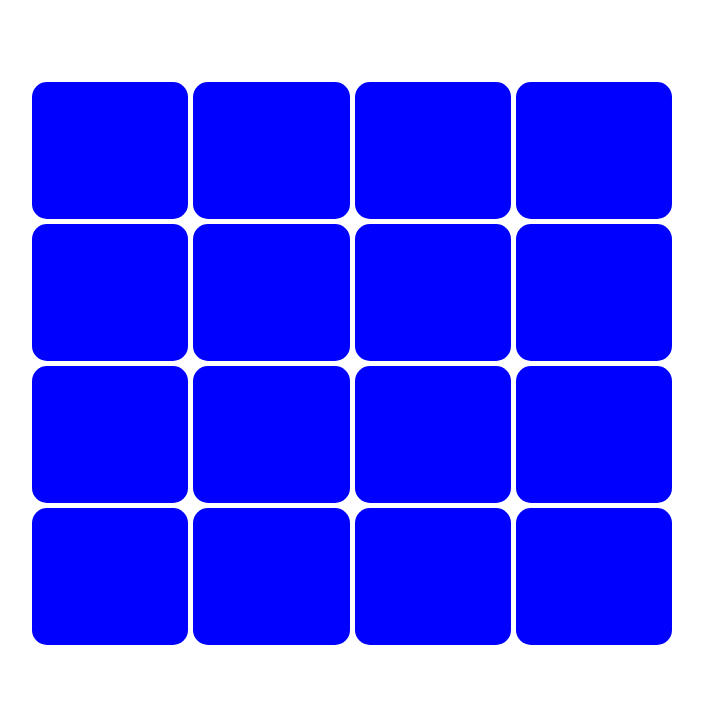
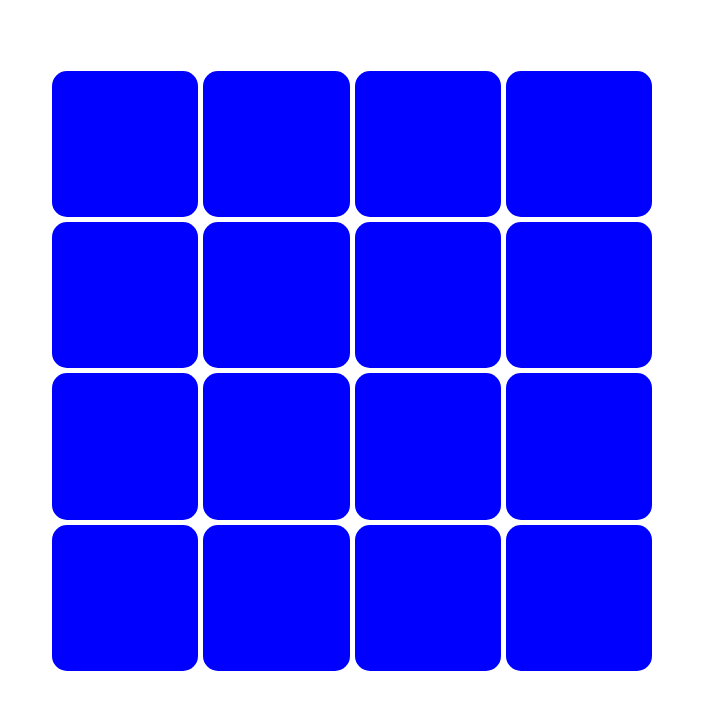
Before and after one commit to nikita539/simple-games, a website built with Parcel: page flash-cards/index.html in a window 1280 px wide. Shown: the part 55-764 px from the top of the page, without its empty margins (288-991 px from the left). Built offline with nearby package versions, Linux system fonts and the light colour scheme.

Commit message:
css styles refactoring

```diff
--- a/flash-cards/index.css
+++ b/flash-cards/index.css
@@ -1,3 +1,9 @@
+:root {
+    --large-screen-size-card-container: 600px;
+    --mid-screen-size-card-container: 400px;
+    --small-screen-size-card-container: 250px;
+}
+
 body {
     width: 100vw;
     height: 100vh;
@@ -12,14 +18,19 @@ body {
     flex-grow: 1;
 }
 
+.main {
+    flex-grow: 10;
+}
+
 .cards_container {
     display: grid;
     grid-template-columns: repeat(4, 1fr);
     gap: 5px;
-    margin: 100px auto;
-    flex-grow: 10;
-    height: 100%;
-    width: 50%;
+    height: var( --large-screen-size-card-container );
+    width: var( --large-screen-size-card-container );
+    position: relative;
+    left: calc( 50% - (1/2 * var(--large-screen-size-card-container)) );
+    top: calc( 50% - ( 1/2 * var(--large-screen-size-card-container)) );
 }
 
 .flash_card {
--- a/flash-cards/index.html
+++ b/flash-cards/index.html
@@ -8,6 +8,7 @@
 </head>
 <body>
     <h1 class="title">Find all matches</h1>
+    <div class="main">
         <div id='card_container' class="cards_container">
             <div class="flash_card" data-number="1">
                 <div class="flash_card_face--front"></div>
@@ -74,6 +75,7 @@
                 <div class="flash_card_face--back"></div>
             </div>
         </div>
+    </div>
 </body>
 <script src="index.js"></script>
 </html>
--- a/flash-cards/index.js
+++ b/flash-cards/index.js
@@ -20,9 +20,9 @@ function onClick(event) {
 }
 function flipCard(event) {
     event.currentTarget.classList.toggle('is_fliped')
-    event.currentTarget.onclick = null
     flipedCards.push(event.currentTarget)
 }
+
 function isMatch() {
     if (flipedCards.length == 2) {
 
```
Lines whose indentation alone changed are shown as unchanged.
